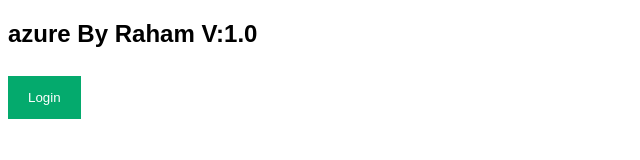
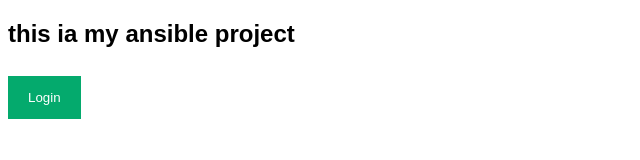
Before and after one commit to sarika6787/index.html, a plain HTML site: page index.html in a window 1280 px wide. Shown: the whole page, without its empty margins (0-640 px from the left). Drawn offline with Linux system fonts and the light colour scheme.

Commit message:
Update index.html

```diff
--- a/index.html
+++ b/index.html
@@ -127,7 +127,7 @@ span.psw {
 </head>
 <body>
 
-<h2>azure By Raham V:1.0</h2>
+<h2>this ia my ansible project</h2>
 
 <button onclick="document.getElementById('id01').style.display='block'" style="width:auto;">Login</button>
 
```
